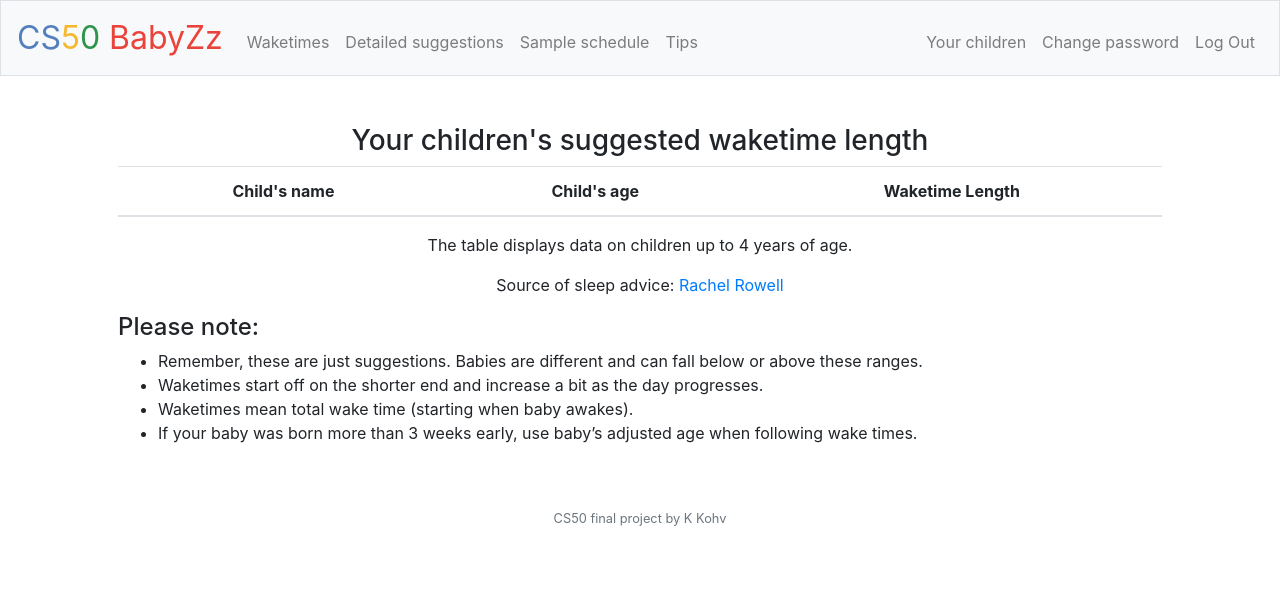
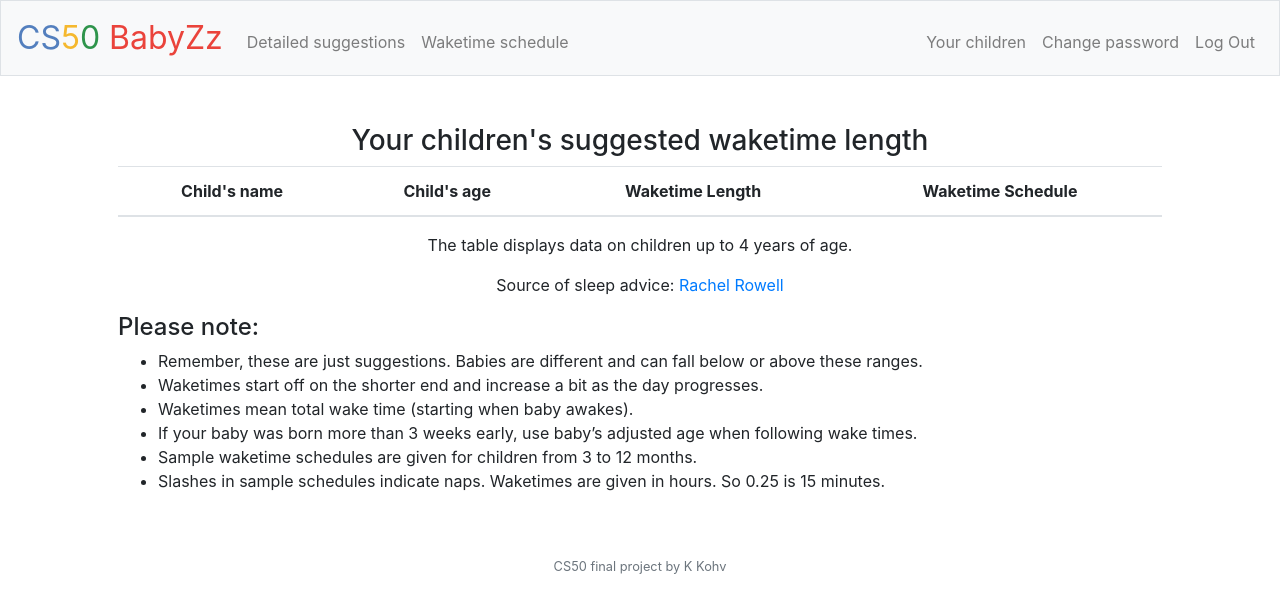
Before and after one commit to KeaKohv/babyzz, a Flask app: page /waketimes in a window 1280 px wide. Shown: the top 613 px of the page. Run offline with Flask 2, Linux system fonts and the light colour scheme; the visitor is signed in with stand-in values (Sample User, id 1); data that the repository does not hold is empty; some libraries are stand-ins or nearby versions.

Commit message:
waketimes added schedule

```diff
--- a/application.py
+++ b/application.py
@@ -281,14 +281,16 @@ def children_waketime(user_id):
         baby_birth = row["baby_birth"]
         baby_age = calculate_age(baby_birth)
         baby_age_in_months = calculate_age_in_months(baby_birth)
-        waketime = "ZZZ"
+        waketime = "Not available"
+        schedule = "Not available"
         if baby_age_in_months <= 48:
             new_child = {
                 "baby_name": baby_name,
                 "baby_birth": baby_birth,
                 "baby_age": baby_age,
                 "age_in_months": baby_age_in_months,
-                "waketime": waketime
+                "waketime": waketime,
+                "schedule": schedule
             }
             children.append(new_child)
 
@@ -300,8 +302,7 @@ def children_waketime(user_id):
         if len(waketime) == 1:
             for row in waketime:
                 child["waketime"] = row["length"]
-        else:
-            child["waketime"] = "N/i"
+                child["schedule"] = row["schedule"]
 
     return children
 
@@ -315,15 +316,15 @@ def children_averages(user_id):
         baby_birth = row["baby_birth"]
         baby_age = calculate_age(baby_birth)
         baby_age_in_months = calculate_age_in_months(baby_birth)
-        waketime = "ZZZ"
-        total_sleep = "ZZZ"
-        total_night = "ZZZ"
-        total_day = "ZZZ"
-        nr_naps = "ZZZ"
-        naps_advice = "ZZZ"
-        bedtime = "ZZZ"
-        night_sleep_pattern = "ZZZ"
-        night_feeds = "ZZZ"
+        waketime = "Not available"
+        total_sleep = "Not available"
+        total_night = "Not available"
+        total_day = "Not available"
+        nr_naps = "Not available"
+        naps_advice = "Not available"
+        bedtime = "Not available"
+        night_sleep_pattern = "Not available"
+        night_feeds = "Not available"
         if baby_age_in_months <= 48:
             new_child = {
                 "baby_name": baby_name,
--- a/templates/layout.html
+++ b/templates/layout.html
@@ -35,10 +35,8 @@
             <div class="collapse navbar-collapse" id="navbar">
                 {% if session.user_id %}
                     <ul class="navbar-nav mr-auto mt-2">
-                        <li class="nav-item"><a class="nav-link" href="/waketimes">Waketimes</a></li>
                         <li class="nav-item"><a class="nav-link" href="/averages">Detailed suggestions</a></li>
-                        <li class="nav-item"><a class="nav-link" href="/sell">Sample schedule</a></li>
-                        <li class="nav-item"><a class="nav-link" href="/history">Tips</a></li>
+                        <li class="nav-item"><a class="nav-link" href="/waketimes">Waketime schedule</a></li>
                     </ul>
                     <ul class="navbar-nav ml-auto mt-2">
                         <li class="nav-item"><a class="nav-link" href="/children">Your children</a></li>
--- a/templates/waketimes.html
+++ b/templates/waketimes.html
@@ -12,6 +12,7 @@
                 <th>Child's name</th>
                 <th>Child's age</th>
                 <th>Waketime Length</th>
+                <th>Waketime Schedule</th>
             </tr>
         </thead>
         <tbody>
@@ -21,6 +22,7 @@
                 <td>{{child["baby_name"]}}</td>
                 <td>{{child["baby_age"]}}</td>
                 <td>{{child["waketime"]}}</td>
+                <td>{{child["schedule"]}}</td>
             </tr>
             {% endfor %}
         </tbody>
@@ -34,6 +36,8 @@
         <li>Waketimes start off on the shorter end and increase a bit as the day progresses.</li>
         <li>Waketimes mean total wake time (starting when baby awakes).</li>
         <li>If your baby was born more than 3 weeks early, use baby’s adjusted age when following wake times.</li>
-      </ul>
+        <li>Sample waketime schedules are given for children from 3 to 12 months.</li>
+        <li>Slashes in sample schedules indicate naps. Waketimes are given in hours. So 0.25 is 15 minutes.</li>
+    </ul>
 
 {% endblock %}
```
